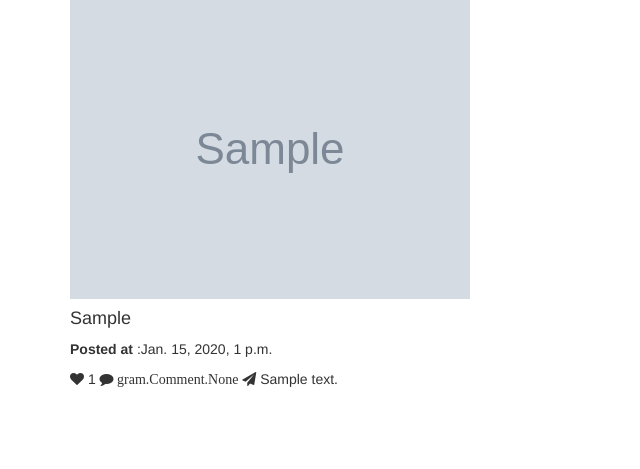
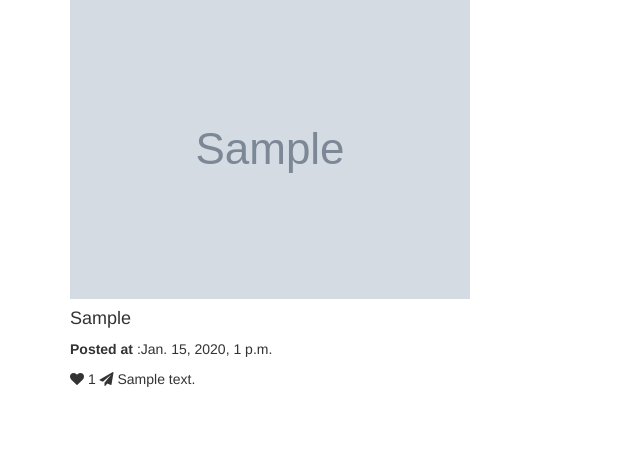
Before and after one commit to maureen28/Instaclone, a Django app: page / in a window 1280 px wide. Shown: the part 203-672 px from the top of the page, without its empty margins (0-640 px from the left). Run offline with Django 3.2, Linux system fonts and the light colour scheme; tables that the repository leaves empty hold one stand-in row (values such as "Sample post"); grey boxes marked "Sample" are stand-in pictures; some libraries are stand-ins or nearby versions.

Commit message:
Remove title

```diff
--- a/gram/models.py
+++ b/gram/models.py
@@ -56,7 +56,6 @@ class Image(models.Model):
     time_created= models.DateTimeField(default=datetime.now, blank=True)
     profile = models.ForeignKey(Profile,on_delete=models.CASCADE)
     likes = models.PositiveIntegerField(default=0)
-    title = models.ManyToManyField(Comment)
     message = models.TextField(default='Hey there.')
     my_image = models.ImageField(upload_to='gallery/',default ='gallery/image.jpg')
 
--- a/gram/templates/index.html
+++ b/gram/templates/index.html
@@ -13,7 +13,6 @@
             <h4>{{post.caption}}</h4>
             <p><b>Posted at</b> :{{post.time_created}}</p>
             <span ><i class="fa fa-heart"></i> {{post.likes}}
-            <i class="fa fa-comment"> {{post.title}}</i>
             <i class="fa fa-paper-plane"></i> {{post.message}}
             </span>
         </div>
```
